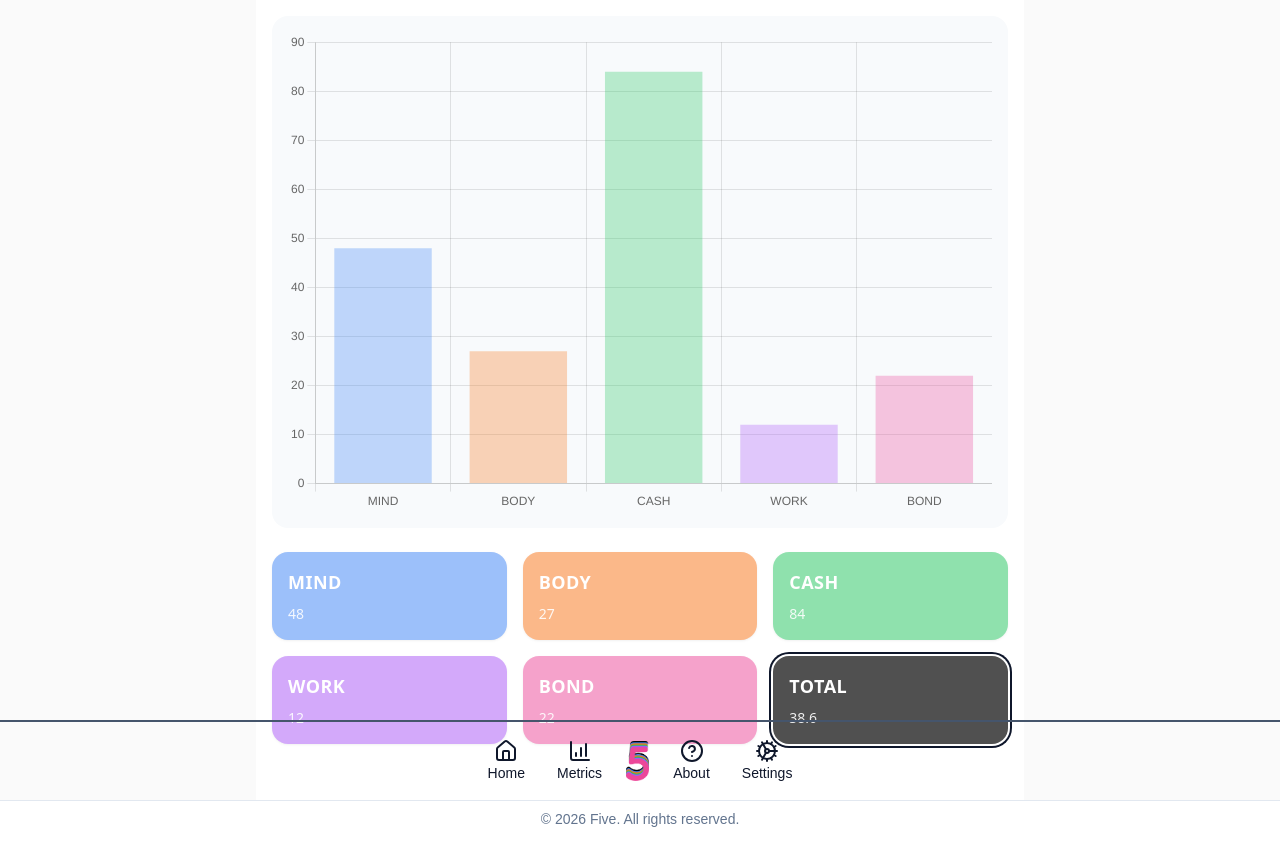
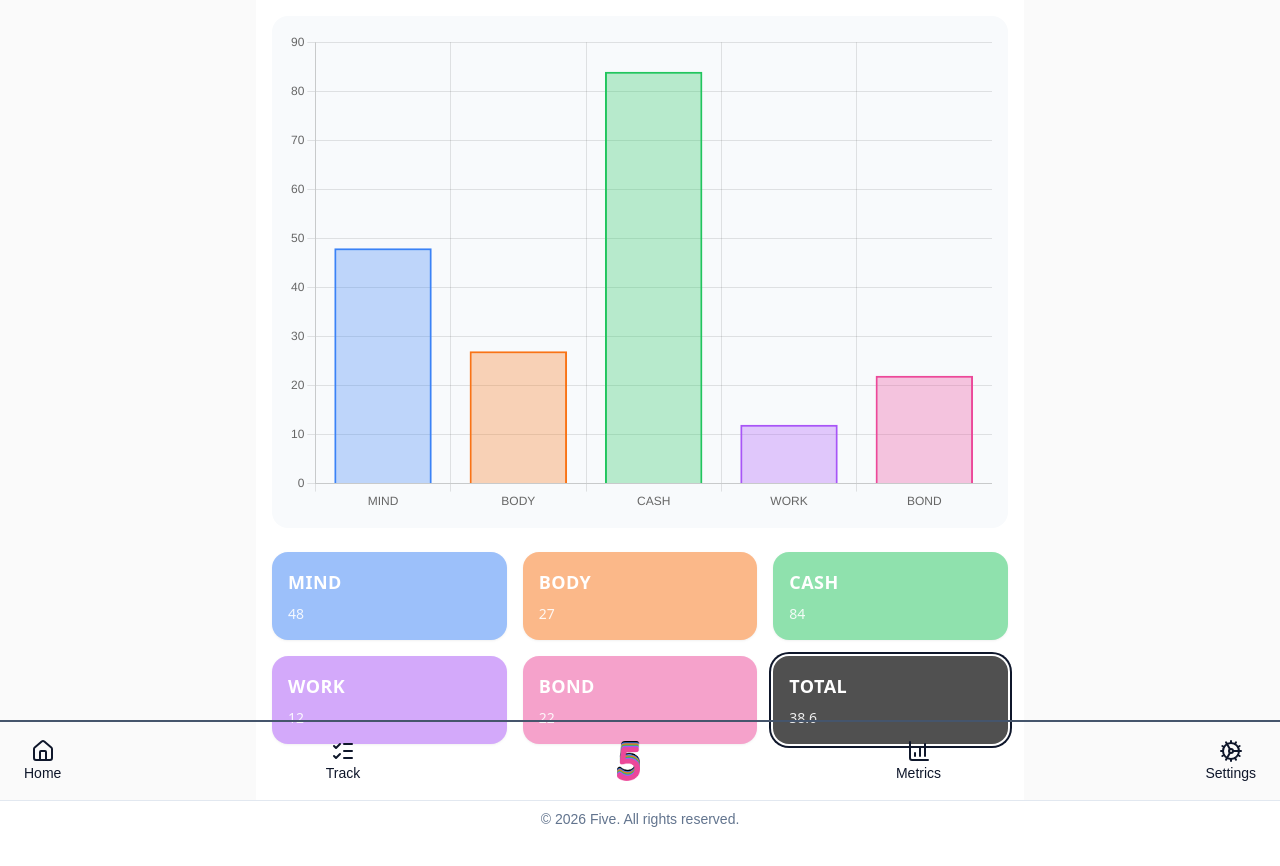
Before and after one commit to GlennHS/Five, a Next.js app: page / in a window 1280 px wide. Shown: the top 866 px of the page. Built offline with nearby package versions, Linux system fonts and the light colour scheme.

Commit message:
Update interaction with chart and cards for desktop/touch

```diff
--- a/app/components/MetricCard.tsx
+++ b/app/components/MetricCard.tsx
@@ -1,15 +1,44 @@
 import { Metric } from "../types"
+import { useRouter } from "next/navigation";
 
 type MetricCardProps = {
   metric: Metric,
   isActive?: boolean;
-  onClick?: () => void
+  onClick?: () => void;
 }
 
 export default function MetricCard({ metric, isActive, onClick }: MetricCardProps) {
+  const router = useRouter();
+  const isTouch = typeof window !== "undefined" && "ontouchstart" in window;
+
+  /**
+   * If we're on mobile, first tap just selects (highlights), second tap navigates.
+   * If we're on desktop, hover selects (highlights) and click navigates.
+   */
+  const handleClick = () => {
+    const target = `/metrics/${metric.name.toLowerCase()}`;
+
+    if (isTouch) {
+      if (!isActive) {
+        onClick?.();
+      } else {
+        router.push(target);
+      }
+    } else {
+      router.push(target);
+    }
+  };
+
+  const handleMouseEnter = () => {
+    if (!isTouch) {
+      onClick?.();
+    }
+  };
+
   return (
     <div
-      onClick={onClick}
+      onClick={handleClick}
+      onMouseEnter={handleMouseEnter}
       className={`
         rounded-2xl p-4 shadow-sm text-white flex flex-col justify-between
         bg-${metric.name.toLowerCase()}
--- a/app/components/Navbar.tsx
+++ b/app/components/Navbar.tsx
@@ -1,7 +1,7 @@
 'use client';
 
 import Link from 'next/link';
-import { ChartColumnIncreasing, CircleQuestionMark, Cog, House } from 'lucide-react'
+import { ChartColumnIncreasing, Cog, House, ListChecks } from 'lucide-react'
 import Image from 'next/image';
 
 type NavLinkProps = {
@@ -25,12 +25,12 @@ function NavLink({ href = '#', ariaLabel, children }: NavLinkProps) {
 export default function Navbar() {
   return (
     <header className="w-full border-t-2 border-slate-600 bg-neutral fixed bottom-0 left-0 h-20 flex flex-col justify-center items-center">
-      <div className="mx-auto flex max-w-sm flex-col items-center gap-2 px-4 py-2">
+      <div className="w-full flex flex-col items-center gap-2 px-4 py-2">
         <nav className="w-full">
-          <ul className="h-full flex items-center justify-between text-sm gap-4">
+          <ul className="h-full flex items-center justify-between text-base gap-4">
             <li>
               <NavLink
-                href="#"
+                href="/"
                 aria-label="Go to home"
               >
                 <House />
@@ -41,15 +41,15 @@ export default function Navbar() {
             <li>
               <NavLink
                 href="#"
-              aria-label="Go to metrics"
+                aria-label="Go to about"
               >
-              <ChartColumnIncreasing />
-              <span>Metrics</span>
+                <ListChecks />
+                <span>Track</span>
               </NavLink>
             </li>
 
             <li>
-            <Link href="#" aria-label="Go to home">
+            <Link href="/" aria-label="Go to home">
               <Image
                 src="/images/icons/five-icon.png"
                 width={30}
@@ -63,10 +63,10 @@ export default function Navbar() {
             <li>
               <NavLink
                 href="#"
-              aria-label="Go to about"
+                aria-label="Go to metrics"
               >
-              <CircleQuestionMark />
-              <span>About</span>
+                <ChartColumnIncreasing />
+                <span>Metrics</span>
               </NavLink>
             </li>
 
--- a/app/components/graphs/FiveBarGraph.tsx
+++ b/app/components/graphs/FiveBarGraph.tsx
@@ -69,8 +69,8 @@ export default function FiveBarGraph(props: FiveBarGraphProps) {
   }
 
   useEffect(() => {
-    setChartData({
-      ...chartData,
+    setChartData((prev) => ({
+      ...prev,
       data: {
         labels: METRIC_ORDER,
         datasets: [{
@@ -96,7 +96,7 @@ export default function FiveBarGraph(props: FiveBarGraphProps) {
         onClick: handleChartClick,
         onHover: handleChartClick
       }
-    });
+    }));
   }, []);
 
   useEffect(() => {
--- a/app/fixtures/DefaultChartConfig.ts
+++ b/app/fixtures/DefaultChartConfig.ts
@@ -113,6 +113,8 @@ export const BAR_DEFAULT_CONFIG: ChartConfiguration<'bar'> = {
         `rgb(${METRIC_COLORS.WORK})`,
         `rgb(${METRIC_COLORS.BOND})`,
       ],
+      borderWidth: 2,
+      hoverBorderWidth: 4
     }]
   },
   options: {
```
Lines whose indentation alone changed are shown as unchanged.
